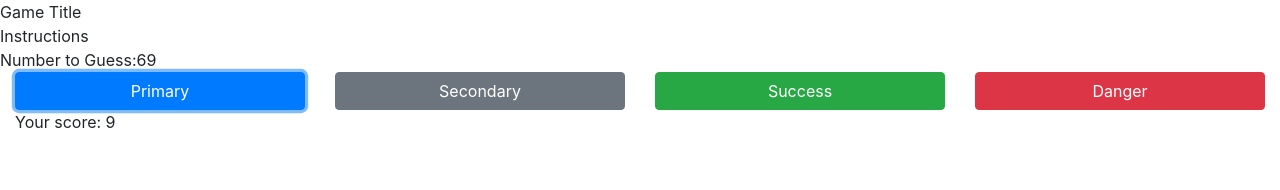
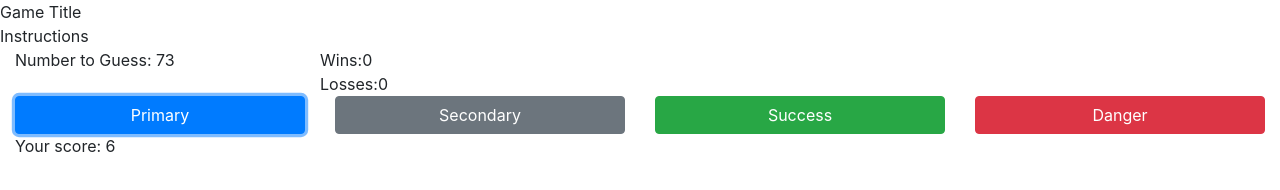
Before and after one commit to jshward/CrystalClicker, a plain HTML site: page index.html in a window 1280 px wide. Both pictures are taken after a click on the button "Primary". Drawn offline with nearby package versions, Linux system fonts and the light colour scheme.

Commit message:
added win-lose

```diff
--- a/index.html
+++ b/index.html
@@ -24,9 +24,19 @@
 			<div>
 				<div class="row">Instructions</div>
 			</div>
-			<div>
-				<div class="row">Number to Guess:
+			<div class="row">
+				<div class="col-md-3">Number to Guess:
 					<span id="target"></span>
+				</div>
+				<div class="col-md-2">
+					<div class="row">
+						Wins:
+						<span id="wins">0</span>
+					</div>
+					<div class="row">Losses:
+						<span id="losses">0</span>
+					</div>
+
 				</div>
 
 			</div>
@@ -58,57 +68,106 @@
 
 	<script>
 		$(document).ready(function () {
-			//this variable holds our target number
-			var magicNumber = Math.floor((Math.random() * 120) + 19);
-			console.log(magicNumber);
-			$("#target").text(magicNumber);
+
+			var wins = 0
+			var losses = 0
+			var playerScore = 0
+			var crystalValue
+			var crystalValue2
+			var crystalValue3
+			var crystalValue4
+			var magicNumber
+
+			//this function should give us our target nuumber
+			function targetNumber() {
+				var magicNumber = parseInt(Math.floor((Math.random() * 120) + 19));
+				$("#target").text(magicNumber);
+			};
 
 			//this should give us a random value for each crystal
-			var crystalValue = Math.floor((Math.random() * 12) + 1);
-			var crystalValue2 = Math.floor((Math.random() * 12) + 1);
-			var crystalValue3 = Math.floor((Math.random() * 12) + 1);
-			var crystalValue4 = Math.floor((Math.random() * 12) + 1);
+			function values() {
+				crystalValue = Math.floor((Math.random() * 12) + 1);
+				crystalValue2 = Math.floor((Math.random() * 12) + 1);
+				crystalValue3 = Math.floor((Math.random() * 12) + 1);
+				crystalValue4 = Math.floor((Math.random() * 12) + 1);
+				console.log(crystalValue);
+				console.log(crystalValue2);
+				console.log(crystalValue3);
+				console.log(crystalValue4);
 
-			//this variable is the player's score, total what have you
-			//set to zero because apparerntly you can't increment otherwise
-			var playerScore = 0;
 
-			//prints to the page
-			$("#score").text(playerScore);
+
+
+			};
+
+			//set some variables to use later
+			function variables() {
+				var playerScore = 0;
+				var cryVal;
+				var newNum;
+			};
+
+
+			//creates the player's number
+			function score() {
+				$("#score").text(playerScore);
+			};
 
 			//this should set the button's values
-			$("#first").attr("value", crystalValue)
-			$("#second").attr("value", crystalValue2)
-			$("#third").attr("value", crystalValue3)
-			$("#fourth").attr("value", crystalValue4)
+			function buttonValues() {
+				$("#first").attr("value", crystalValue);
+				$("#second").attr("value", crystalValue2);
+				$("#third").attr("value", crystalValue3);
+				$("#fourth").attr("value", crystalValue4);
+			};
 
-			console.log(crystalValue);
-			console.log(crystalValue2);
-			console.log(crystalValue3);
-			console.log(crystalValue4);
+			function initialize() {
+				targetNumber()
+				values()
+				variables()
+				score()
+				buttonValues()
+			};
+
+			function crystalClick() {
+				//console.log($(this).val());
+
+				numString = $(this).val();
+				cryVal = parseInt(numString);
+				playerScore = playerScore + cryVal;
+				$("#score").html(playerScore);
+
+				if (playerScore === magicNumber) {
+					console.log(win);
+
+					wins++;
+					$("#wins").text(wins);
 
 
-			function crystalClick() {
+				}
+				else if (playerScore >= magicNumber) {
+					console.log(lose);
 
-				numString = $("button").attr("value");
-				cryVal = parseInt(numString);
-				newNum = playerScore + cryVal;
-				$("#score").html(newNum);
+					losses++;
+					$("#losses").text(losses);
+				}
+
+
 			};
 
 
 
-			$(".btn").click(crystalClick)
 
 
 
-			//	numString = $("button").attr("value");
-			//	crysVal = parseInt(numString);
-			//	newNum = playerScore + crysVal;
+			initialize()
 
-			//});
+			$(".btn").click(crystalClick);
 
-			//$("#score").text(newNum);
+
+
+
+
 
 
 		});
```
Also changed, not shown: 2 other files.
